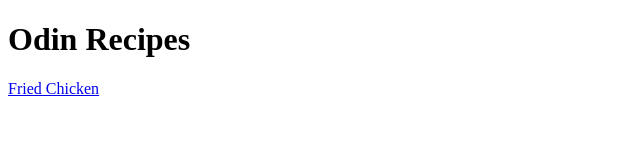
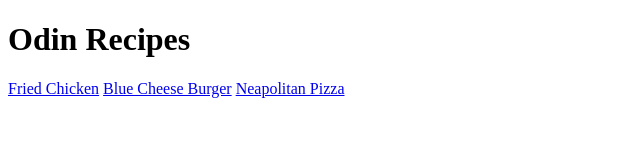
Before and after one commit to 17debrie/odin-recipes-, a plain HTML site: page index.html in a window 1280 px wide. Shown: the whole page, without its empty margins (0-640 px from the left). Drawn offline with Linux system fonts and the light colour scheme.

Commit message:
Links to additional recipes pages

```diff
--- a/index.html
+++ b/index.html
@@ -7,5 +7,7 @@
     <body>
         <h1>Odin Recipes</h1>
         <a href="recipes/fried-chiken.html">Fried Chicken</a>
+        <a href="recipes/cheese-burger.html">Blue Cheese Burger</a>
+        <a href="recipes/neapolitan-pizza.html">Neapolitan Pizza</a>
     </body>
 </html>
```
